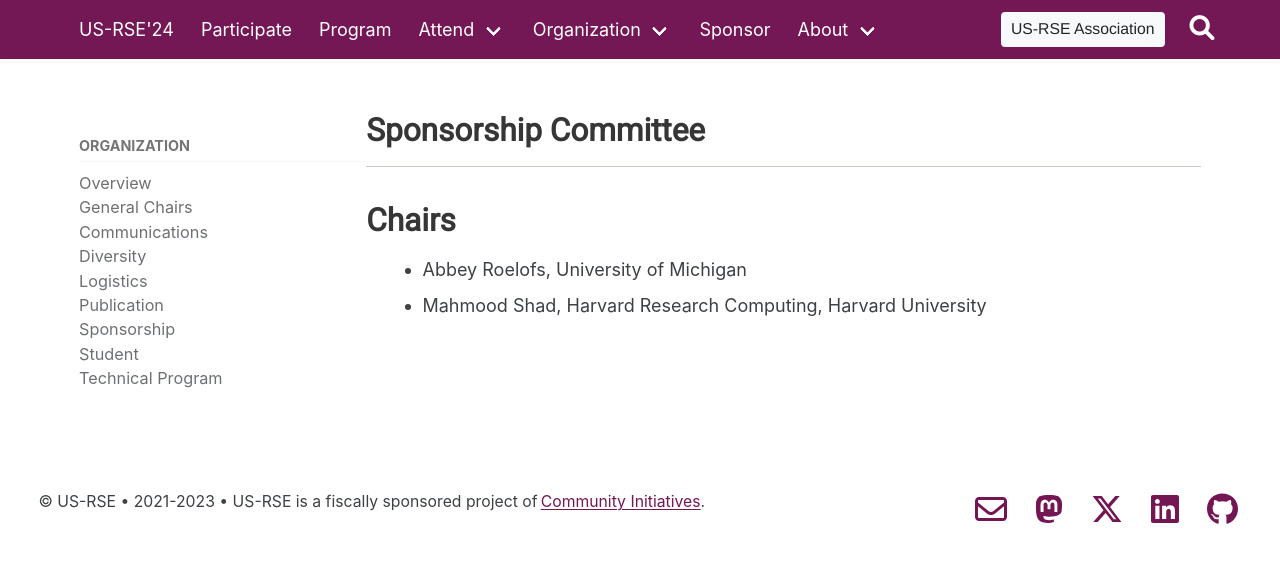
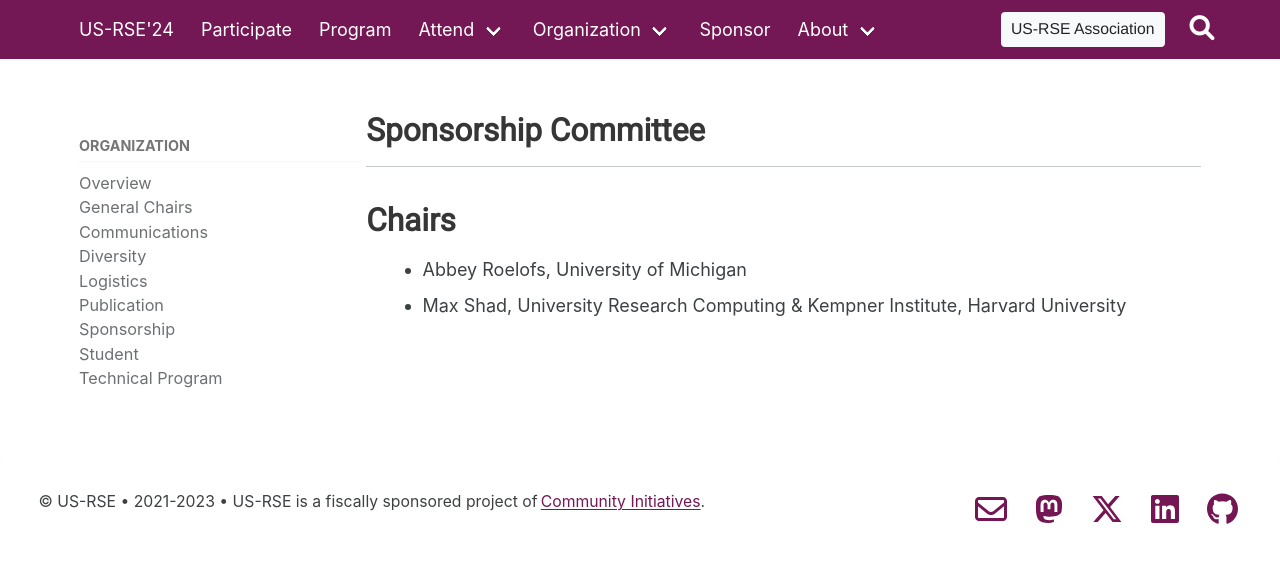
Before and after one commit to USRSE/usrse24, a Jekyll site: the page built from pages/organization/sponsorship.md, in a window 1280 px wide and 900 px high. Shown: the top 563 px of the window. Built offline with Jekyll 4.4.1, drawn with Linux system fonts in a browser that asks for light colours; a style sheet for code colours, icons or effects is not loaded.

Commit message:
Update sponsorship.md

```diff
--- a/pages/organization/sponsorship.md
+++ b/pages/organization/sponsorship.md
@@ -10,4 +10,4 @@ set_last_modified: true
 ## Chairs
 
 - Abbey Roelofs, University of Michigan
-- Mahmood Shad, Harvard Research Computing, Harvard University
+- Max Shad, University Research Computing & Kempner Institute, Harvard University
```
